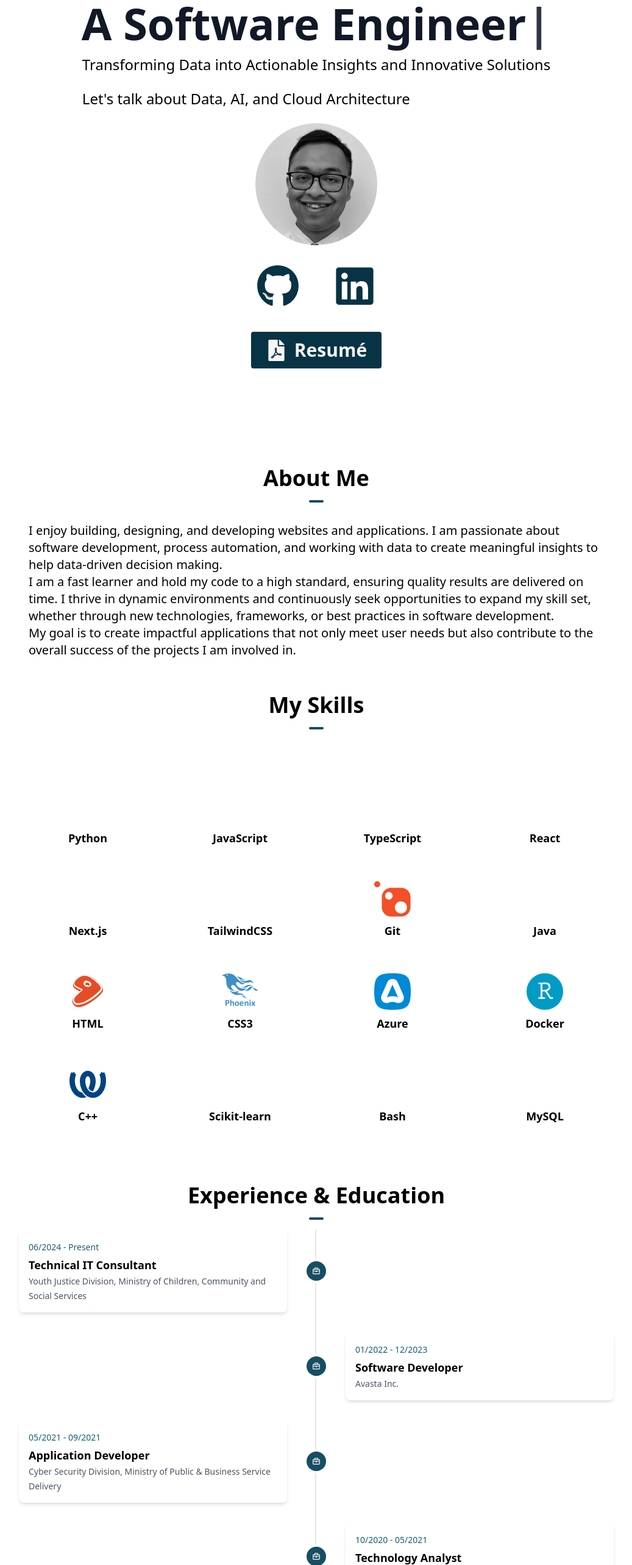
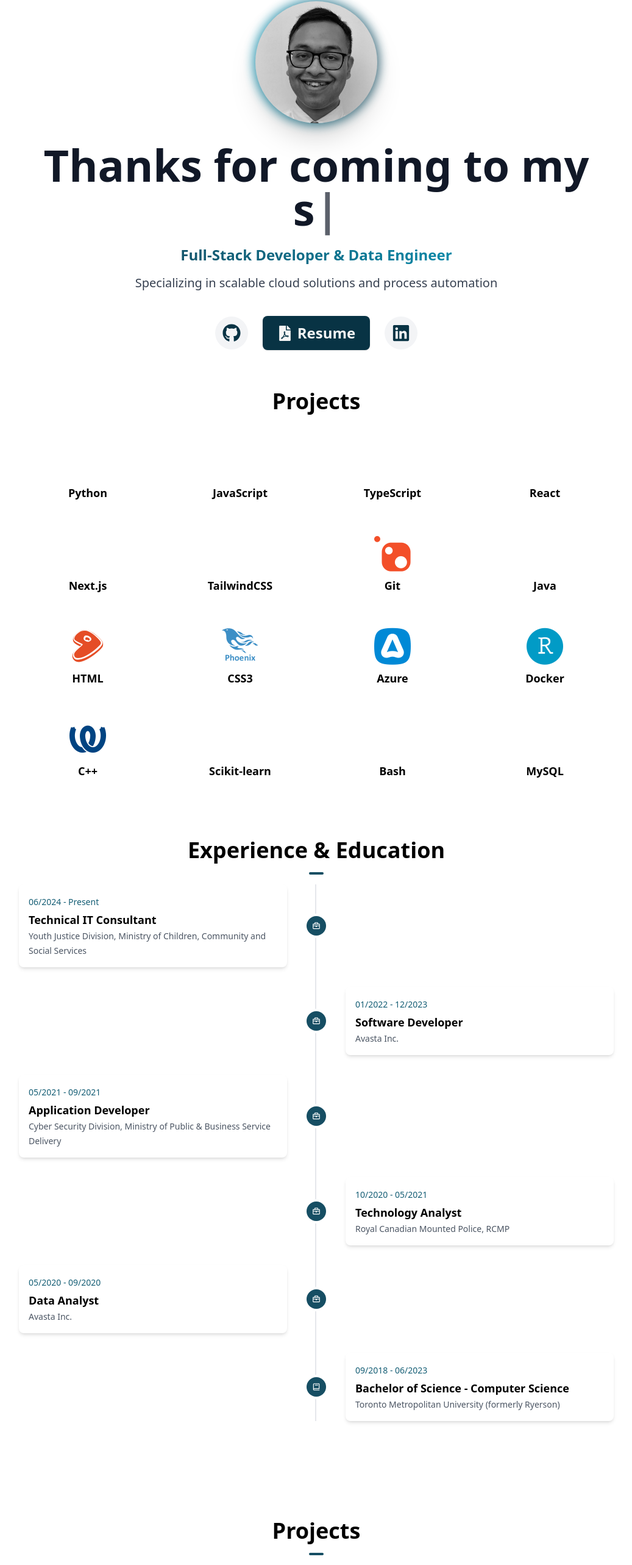
Before and after one commit to JawwadK/tailwind-portfolio, a Next.js app: page / in a window 1280 px wide. Shown: the part 174-2740 px from the top of the page at 61% size, without its empty margins (121-1158 px from the left). Built offline with nearby package versions, Linux system fonts and the light colour scheme.

Commit message:
updated navbar, adding new typing animatons

```diff
--- a/app/page.tsx
+++ b/app/page.tsx
@@ -10,7 +10,6 @@ export default function Home() {
   return (
     <main className="mx-auto max-w-3xl px-4 sm:px-6 md:max-w-5xl">
       <Content />
-      <About />
       <Technologies />
       <Timeline />
       <Projects />
--- a/components/Content.tsx
+++ b/components/Content.tsx
@@ -1,10 +1,8 @@
-"use client";
 import React from "react";
 import Image from "next/image";
 import TypingAnimation from "@/components/TypingAnimation";
 import SlideInAnimation from "./SlideInAnimation";
 import { FaLinkedin, FaGithub, FaFilePdf } from "react-icons/fa";
-import { MdEmail } from "react-icons/md";
 
 const Content = () => {
   const handleButtonClick = (link: string) => {
@@ -17,66 +15,65 @@ const Content = () => {
         id="home"
         className="min-h-screen flex flex-col justify-center items-center overflow-auto"
       >
-        {/* Headshot Section */}
-        {/* Text Section */}
         <div className="flex flex-col text-center items-center justify-center mt-12 md:pb-16 sm:py-32 md:text-left md:w-5/5">
+          {/* Profile Photo Section */}
+          <SlideInAnimation direction="left">
+            <div className="w-full h-auto flex justify-center items-center mb-8">
+              <div className="relative">
+                <div className="absolute -inset-1 bg-gradient-to-r from-cyan-600 to-cyan-900 rounded-full blur opacity-75"></div>
+                <Image
+                  className="relative rounded-full shadow-2xl transition-all duration-300 grayscale hover:grayscale-0"
+                  src="/Headshot Cropped.jpg"
+                  alt="Jawwad Headshot Image"
+                  width={200}
+                  height={200}
+                  priority
+                />
+              </div>
+            </div>
+          </SlideInAnimation>
+
           <TypingAnimation />
+
           <SlideInAnimation direction="left">
-            <p className="text-lg mt-4 mb-6 md:text-2xl text-center md:text-left">
-              Transforming Data into Actionable Insights and Innovative
-              Solutions
+            <p className="text-lg mt-6 mb-4 md:text-2xl text-center font-semibold bg-gradient-to-r from-cyan-900 to-cyan-600 dark:from-cyan-400 dark:to-cyan-600 text-transparent bg-clip-text">
+              Full-Stack Developer & Data Engineer
             </p>
 
-            <p className="text-lg mt-4 mb-6 md:text-2xl text-center md:text-left">
-              Let&apos;s talk about Data, AI, and Cloud Architecture
+            <p className="text-lg mb-6 md:text-xl text-center text-gray-700 dark:text-gray-300">
+              Specializing in scalable cloud solutions and process automation
             </p>
           </SlideInAnimation>
-          <SlideInAnimation direction="left">
-            <div className="w-full h-auto flex justify-center items-center">
-              <Image
-                className="rounded-full shadow-3xl transition-all duration-300 grayscale hover:grayscale-0"
-                src="/Headshot Cropped.jpg"
-                alt="Jawwad Headshot Image"
-                width={200}
-                height={200}
-              />
-            </div>
-          </SlideInAnimation>
+
           {/* Social Buttons Section */}
           <SlideInAnimation direction="right">
-            <div className="pt-6 md:px-4 flex space-x-6 justify-center md:justify-start">
+            <div className="flex space-x-6 justify-center items-center mt-4">
               <button
-                className="px-4 py-2 rounded transition ease-in-out hover:-translate-y-1 hover:scale-110 duration-100"
+                className="p-3 rounded-full bg-gray-100 dark:bg-zinc-800 transition-all duration-300 hover:shadow-lg hover:-translate-y-1"
                 onClick={() => handleButtonClick("https://github.com/JawwadK")}
               >
                 <FaGithub
-                  className="text-cyan-950 hover:text-cyan-500 dark:text-white"
-                  size={70}
+                  className="text-cyan-950 hover:text-cyan-600 dark:text-white"
+                  size={30}
                 />
               </button>
               <button
-                className="px-4 py-2 rounded transition ease-in-out hover:-translate-y-1 hover:scale-110 duration-100"
+                className="flex items-center justify-center text-xl sm:text-2xl font-semibold px-6 py-3 bg-cyan-950 text-neutral-100 rounded-lg shadow hover:bg-cyan-800 dark:bg-white dark:text-neutral-950 transition-all duration-300 hover:-translate-y-1"
+                onClick={() => handleButtonClick("/Jawwad_Resume.pdf")}
+              >
+                <FaFilePdf size={25} className="mr-2" />
+                <span>Resume</span>
+              </button>
+              <button
+                className="p-3 rounded-full bg-gray-100 dark:bg-zinc-800 transition-all duration-300 hover:shadow-lg hover:-translate-y-1"
                 onClick={() =>
                   handleButtonClick("https://www.linkedin.com/in/jawwad77/")
                 }
               >
                 <FaLinkedin
-                  className="text-cyan-950 hover:text-cyan-500 dark:text-white"
-                  size={70}
+                  className="text-cyan-950 hover:text-cyan-600 dark:text-white"
+                  size={30}
                 />
-              </button>
-            </div>
-          </SlideInAnimation>
-
-          {/* Resume Button */}
-          <SlideInAnimation direction="right">
-            <div className="mt-8 flex justify-center">
-              <button
-                className="flex items-center justify-center text-2xl sm:text-3xl font-semibold px-6 py-3 bg-cyan-950 text-neutral-100 rounded shadow hover:bg-cyan-600 dark:bg-white dark:text-neutral-950 transition ease-in-out hover:-translate-y-1 hover:scale-110 duration-100"
-                onClick={() => handleButtonClick("/Jawwad_Resume.pdf")}
-              >
-                <FaFilePdf size={35} className="mr-3" />
-                <span>Resumé</span>
               </button>
             </div>
           </SlideInAnimation>
--- a/components/Navbar.tsx
+++ b/components/Navbar.tsx
@@ -9,20 +9,22 @@ interface NavItem {
   label: string;
   page: string;
 }
+
 const NAV_ITEMS: Array<NavItem> = [
   {
     label: "Home",
     page: "home",
   },
   {
-    label: "About",
-    page: "about",
+    label: "Experience",
+    page: "experience",
   },
   {
     label: "Projects",
     page: "projects",
   },
 ];
+
 const Navbar = () => {
   const { systemTheme, theme, setTheme } = useTheme();
   const currentTheme = theme === "system" ? systemTheme : theme;
@@ -31,7 +33,7 @@ const Navbar = () => {
   return (
     <>
       <header className="w-full mx-auto px-4 bg-slate-50 shadow fixed top-0 z-50 sm:px-20 dark:bg-zinc-900 dark:border-zinc-600 text-cyan-950 dark:text-white">
-        <div className="justify-between md:items-center md:flex ">
+        <div className="justify-between md:items-center md:flex">
           <div>
             <div className="flex items-center justify-between py-3">
               <Link
@@ -41,10 +43,11 @@ const Navbar = () => {
                 smooth={true}
                 offset={-100}
                 duration={500}
-                // @ts-ignore
               >
                 <div className="md:py-5 md:block">
-                  <h2 className="text-4xl font-bold hover:scale-110 duration-150">Jawwad Khan</h2>
+                  <h2 className="text-4xl font-bold hover:scale-110 duration-150">
+                    Jawwad Khan
+                  </h2>
                 </div>
               </Link>
               <div className="md:hidden">
@@ -75,7 +78,6 @@ const Navbar = () => {
                       offset={-100}
                       duration={500}
                       onClick={() => setNavbar(!navbar)}
-                      // @ts-ignore
                     >
                       {item.label}
                     </Link>
--- a/components/Projects.tsx
+++ b/components/Projects.tsx
@@ -1,4 +1,3 @@
-"use client";
 import React, { useState } from "react";
 import Image from "next/image";
 import Link from "next/link";
@@ -9,152 +8,152 @@ import SlideUp from "./SlideUp";
 const projects = [
   {
     name: "FitIn",
-    description:
-      "FitIn is a fitness focused social media app where you can share your workout progress with friends, track workout routines or post progress pics. ",
+    description: "A fitness-focused social media platform enabling users to share workout progress, track routines, and post progress pictures.",
     image: "/FitInLogin.png",
     github: "https://github.com/JawwadK/cps714-fitin",
     link: "https://fitin.web.app/",
     technologies: ["React", "Firebase", "Node.js", "Express"],
-    category: "Full Stack",
+    featured: true
   },
   {
-    name: "Covid-19 Death Data Analysis",
-    description:
-      "An analysis done on Covid-19 deaths over time, comparing unvaccinated, vaccinated and booster shot patients in the age range of 40-50.",
+    name: "Covid-19 Death Analysis",
+    description: "Analysis of Covid-19 mortality rates comparing vaccination status across age groups, with interactive visualizations.",
     image: "/Covid-19-Death-Analysis.png",
     github: "https://github.com/JawwadK/pokedexProto",
     link: "https://jawwadk.github.io/pokedexProto/",
-    technologies: ["React", "Firebase", "Node.js", "Express"],
-    category: "Full Stack",
+    technologies: ["Python", "Pandas", "Matplotlib", "Data Analysis"],
+    featured: true
   },
   {
-    name: "Movie-Finder",
-    description:
-      "A movie viewing application that uses content-based & collaborative filtering to deliver personalized movie recommendations to users.",
+    name: "Movie Finder",
+    description: "Movie recommendation system using content-based & collaborative filtering for personalized suggestions.",
     image: "/Movie-Finder.png",
     github: "https://github.com/JawwadK/movie-finder",
     link: "https://cps842-movie-ratings.web.app/",
-    technologies: ["React", "Firebase", "Node.js", "Express"],
-    category: "Full Stack",
+    technologies: ["React", "Firebase", "Machine Learning"],
+    featured: true
   },
   {
     name: "Inventory Tracker",
-    description:
-      "An Inventory Tracking and Management tool that allows you do view products and where they are located, admins are able to create new items and list/update their quantity",
+    description: "Inventory management system with real-time tracking and admin controls for product management.",
     image: "/Inventory-Tracker.png",
     github: "https://github.com/JawwadK/inventory-tracker",
     link: "https://inventory-track.web.app/login",
-    technologies: ["React", "Firebase", "Node.js", "Express"],
-    category: "Full Stack",
+    technologies: ["React", "Firebase", "TypeScript"],
+    featured: false
   },
   {
     name: "PhotoDisplayer",
-    description:
-      "Proof of concept large scale image hosting website with filtering capabilities  ",
+    description: "Large-scale image hosting platform with advanced filtering capabilities.",
     image: "/PhotoRenderer.png",
     github: "https://github.com/JawwadK/photo-repo",
     link: "https://coolphotodisplayer.netlify.app/",
-    technologies: ["React", "Firebase", "Node.js", "Express"],
-    category: "Full Stack",
+    technologies: ["React", "JavaScript", "CSS"],
+    featured: false
   },
   {
     name: "PokedexProto",
-    description:
-      "A pokedex app that lets you see all the pokemon in order, showing their name, elemental types, height and weight",
+    description: "Interactive Pokedex application displaying detailed Pokemon information and stats.",
     image: "/PokedexProto.png",
     github: "https://github.com/JawwadK/pokedexProto",
     link: "https://jawwadk.github.io/pokedexProto/",
-    technologies: ["React", "Firebase", "Node.js", "Express"],
-    category: "Full Stack",
-  },
+    technologies: ["JavaScript", "HTML", "CSS"],
+    featured: false
+  }
 ];
-const categories = ["All", "Full Stack", "Data Science", "Frontend", "Backend"];
+
 const Projects = () => {
-  const [selectedCategory, setSelectedCategory] = useState("All");
+  const [activeFilter, setActiveFilter] = useState("all");
   const [hoveredProject, setHoveredProject] = useState<string | null>(null);
 
-  const filteredProjects = projects.filter(
-    (project) =>
-      selectedCategory === "All" || project.category === selectedCategory
-  );
+  const filteredProjects = activeFilter === "featured"
+    ? projects.filter(p => p.featured)
+    : projects;
 
   return (
-    <section id="projects" className="py-20">
-      <h1 className="text-center font-bold text-4xl">
+    <section id="projects" className="py-20 px-4">
+      <div className="max-w-6xl mx-auto">
+        <h1 className="text-center font-bold text-4xl mb-8">
           Projects
           <hr className="w-6 h-1 mx-auto my-4 bg-cyan-900 border-0 rounded-full" />
         </h1>
 
-      {/* Category Filter */}
-      <div className="flex flex-wrap justify-center gap-4 mb-12">
-        {categories.map((category) => (
+        {/* Filter Buttons */}
+        <div className="flex justify-center gap-4 mb-12">
           <button
-            key={category}
-            onClick={() => setSelectedCategory(category)}
-            className={`px-4 py-2 rounded-full transition-all duration-300
-              ${
-                selectedCategory === category
-                  ? "bg-cyan-900 text-white dark:bg-cyan-700"
-                  : "bg-gray-200 text-gray-700 dark:bg-zinc-700 dark:text-gray-300 hover:bg-gray-300 dark:hover:bg-zinc-600"
+            onClick={() => setActiveFilter("all")}
+            className={`px-6 py-2 rounded-full transition-all duration-300 ${
+              activeFilter === "all"
+                ? "bg-cyan-900 text-white"
+                : "bg-gray-200 text-gray-700 hover:bg-gray-300"
             }`}
           >
-            {category}
+            All Projects
           </button>
-        ))}
+          <button
+            onClick={() => setActiveFilter("featured")}
+            className={`px-6 py-2 rounded-full transition-all duration-300 ${
+              activeFilter === "featured"
+                ? "bg-cyan-900 text-white"
+                : "bg-gray-200 text-gray-700 hover:bg-gray-300"
+            }`}
+          >
+            Featured
+          </button>
         </div>
 
-      <div className="grid grid-cols-1 gap-8 md:grid-cols-2 lg:grid-cols-2">
+        {/* Projects Grid */}
+        <div className="grid grid-cols-1 md:grid-cols-2 lg:grid-cols-3 gap-8">
           {filteredProjects.map((project, idx) => (
             <SlideUp key={idx} offset="-300px 0px -300px 0px">
               <div
-              className="group relative bg-white dark:bg-zinc-800 rounded-xl overflow-hidden shadow-lg hover:shadow-2xl transition-all duration-300 transform hover:scale-105"
+                className="group relative bg-white dark:bg-zinc-800 rounded-xl overflow-hidden shadow-lg hover:shadow-2xl transition-all duration-300"
                 onMouseEnter={() => setHoveredProject(project.name)}
                 onMouseLeave={() => setHoveredProject(null)}
               >
                 {/* Project Image */}
-              <div className="relative h-64 w-full">
+                <div className="relative h-48 w-full">
                   <Image
                     src={project.image}
                     alt={project.name}
                     fill
-                  className="object-cover transition-transform duration-300 group-hover:scale-110"
+                    className="object-cover transition-transform duration-500 group-hover:scale-110"
                   />
-                <div className="absolute inset-0 bg-black opacity-0 group-hover:opacity-75 transition-opacity duration-300" />
+                  {/* Overlay */}
+                  <div className="absolute inset-0 bg-gradient-to-t from-black/70 to-transparent opacity-0 group-hover:opacity-100 transition-opacity duration-300" />
 
-                {/* Hover Overlay */}
-                {hoveredProject === project.name && (
-                  <div className="absolute inset-0 flex items-center justify-center space-x-6 z-10">
+                  {/* Hover Links */}
+                  <div className="absolute inset-0 flex items-center justify-center gap-6 opacity-0 group-hover:opacity-100 transition-opacity duration-300">
                     <Link
                       href={project.github}
                       target="_blank"
-                      className="transform -translate-y-2 hover:-translate-y-4 transition-all duration-300"
+                      className="p-3 bg-white/10 backdrop-blur-sm rounded-full hover:bg-white/20 transition-all duration-300"
                     >
-                      <FaGithub className="text-white text-4xl hover:text-cyan-400" />
+                      <FaGithub className="text-white text-2xl" />
                     </Link>
                     <Link
                       href={project.link}
                       target="_blank"
-                      className="transform -translate-y-2 hover:-translate-y-4 transition-all duration-300"
+                      className="p-3 bg-white/10 backdrop-blur-sm rounded-full hover:bg-white/20 transition-all duration-300"
                     >
-                      <BsBoxArrowUpRight className="text-white text-4xl hover:text-cyan-400" />
+                      <BsBoxArrowUpRight className="text-white text-2xl" />
                     </Link>
                   </div>
-                )}
                 </div>
 
                 {/* Project Info */}
                 <div className="p-6">
-                <h2 className="text-2xl font-bold mb-2">{project.name}</h2>
-                <p className="text-gray-600 dark:text-gray-400 mb-4">
+                  <h3 className="text-xl font-bold mb-2 text-gray-900 dark:text-white">
+                    {project.name}
+                  </h3>
+                  <p className="text-gray-600 dark:text-gray-400 text-sm mb-4 line-clamp-2">
                     {project.description}
                   </p>
-
-                {/* Technologies */}
                   <div className="flex flex-wrap gap-2">
                     {project.technologies.map((tech, index) => (
                       <span
                         key={index}
-                      className="px-3 py-1 text-sm bg-cyan-100 dark:bg-cyan-900 text-cyan-800 dark:text-cyan-200 rounded-full"
+                        className="px-3 py-1 text-xs bg-cyan-100 dark:bg-cyan-900 text-cyan-800 dark:text-cyan-200 rounded-full"
                       >
                         {tech}
                       </span>
@@ -165,6 +164,7 @@ const Projects = () => {
             </SlideUp>
           ))}
         </div>
+      </div>
     </section>
   );
 };
--- a/components/Technologies.tsx
+++ b/components/Technologies.tsx
@@ -23,6 +23,7 @@ const technologies = [
 const Technologies: React.FC = () => {
   return (
     <SlideUp offset="-300px 0px -300px 0px">
+      <h1 className="text-center font-bold text-4xl mb-8">Projects </h1>
       <div className="grid grid-cols-2 sm:grid-cols-3 lg:grid-cols-4 gap-6">
         {technologies.map((tech, index) => (
           <div
--- a/components/TypingAnimation.tsx
+++ b/components/TypingAnimation.tsx
@@ -1,22 +1,21 @@
-import React, {useEffect, useRef} from 'react'
-import Typewriter from 'typewriter-effect';
+import React from "react";
+import Typewriter from "typewriter-effect";
 
 const TypingAnimation: React.FC = () => {
   return (
-    <div className="font-bold text-4xl mt-6 md:text-7xl md:mt-0 text-center text-gray-900 dark:text-white ">
+    <div className="font-bold text-4xl mt-6 md:text-7xl md:mt-0 text-center text-gray-900 dark:text-white">
       <Typewriter
         options={{
           strings: [
-            "Hi, I'm Jawwad",
-            "A Software Engineer",
-            "A Data Scientist",
-            "Driving Data Solutions",
-            "Discover My Work Below",
+            "Hey I'm Jawwad!",
+            "Thanks for coming to my site!",
+            "Scroll below to see some of my work",
+            "If you find anything interesting lets connect!",
           ],
           autoStart: true,
           loop: true,
-          delay: 75, // Adjust typing speed
-          deleteSpeed: 50, // Adjust delete speed
+          delay: 75,
+          deleteSpeed: 50,
         }}
       />
     </div>
```
Lines whose indentation alone changed are shown as unchanged.
